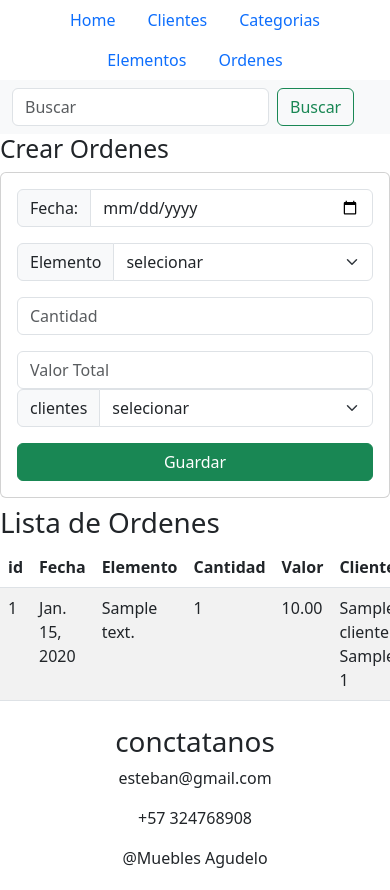
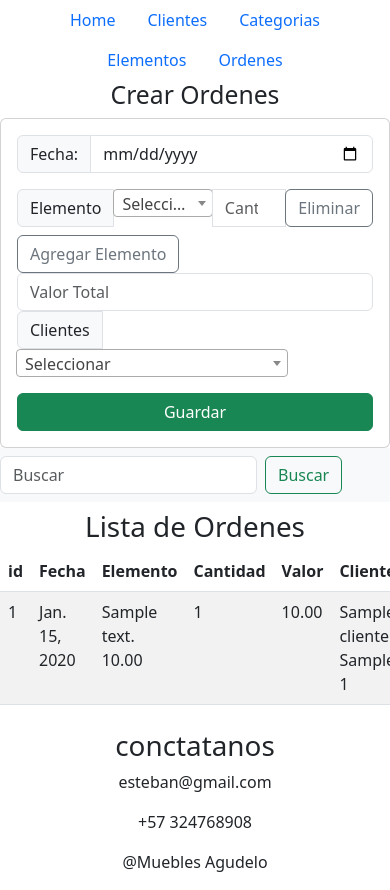
Before and after one commit to esteban4012/proyecto_web_muebleria, a Django app: page /ordenes/home/ in a window 390 px wide; the page is wider, and only the part inside the window is pictured. Before the commit the page ends 868 px from the top of that part, so only its background shows below. Run offline with Django 4.2, Linux system fonts and the light colour scheme; tables that the repository leaves empty hold one stand-in row (values such as "Sample post"); some libraries are stand-ins or nearby versions.

Commit message:
agregado select2 para agregar varios elementos

```diff
--- a/proyecto_web_muebleria/elementos/models.py
+++ b/proyecto_web_muebleria/elementos/models.py
@@ -11,4 +11,4 @@
     id_categoria = models.ForeignKey(Categoria,on_delete=models.CASCADE)
 
     def __str__(self) -> str:
-        return f" {self.descripcion}"
+        return f" {self.descripcion} {self.precio}"
--- a/proyecto_web_muebleria/elementos/templates/elementos/home.html
+++ b/proyecto_web_muebleria/elementos/templates/elementos/home.html
@@ -24,7 +24,7 @@
                     </div>
                     <div class="input-group mb-3">
                         <label class="input-group-text" for="inputGroupSelect01">categorias</label>
-                        <select class="form-select js-example-basic-single" id="selectCategoria" name="selectCategoria" required>
+                        <select class="form-select js-example-basic-single " id="selectCategoria" name="selectCategoria" required>
                             <option selected>selecionar</option>
                             {% for categoria in categorias %}
                                 <option value="{{ categoria.id }}">{{ categoria }}</option>
--- a/proyecto_web_muebleria/ordenes/templates/ordenes/home.html
+++ b/proyecto_web_muebleria/ordenes/templates/ordenes/home.html
@@ -1,44 +1,45 @@
 {% extends "proyecto_web_muebleria/base.html" %}
 
 {% block body %}
-<nav class="navbar bg-body-tertiary">
-    <div class="container-fluid">
-      <form class="d-flex" role="search" method="get" action="/ordenes/home/listarOrden/">
-        <input class="form-control me-2" type="search" placeholder="Buscar" aria-label="Search" name="buscar" value="{{request.GET.buscar}}">
-        <button class="btn btn-outline-success" type="submit">Buscar</button>
-      </form>
-    </div>
-</nav>
+
 <div class="row">
-    <div class="col-sm-12 col-md-6 col-lg-4 col-xl-4">
-        <h2>Crear Ordenes</h2>
+    <div class="col-md-6 offset-md-3">
+        <div class="text-center"><h2>Crear Ordenes</h2></div>
         <div class="card">
             <div class="card-body">
-                <form action="/ordenes/home/crearOrden/" method="post"> {% csrf_token %}
+                <form action="/ordenes/home/crearOrden/" method="post" id="formularioOrden"> {% csrf_token %}
                     <div class="input-group mb-3">
                         <label class="input-group-text" for="fecha">Fecha:</label>
                         <input class="form-control" type="date" id="fecha" name="fecha">
                     </div>
-                    <div class="input-group mb-3">
+                    <div id="contenedorElementos">
+                        <div class="input-group input-group-elemento">
                             <label class="input-group-text" for="inputGroupSelect01">Elemento</label>
-                        <select class="form-select" id="idElemento" name="idElemento" required>
-                            <option selected>selecionar</option>
+                            <select class="form-select js-example-basic-single" name="idElemento" required>
+                                <option value="">Seleccionar</option>
                                 {% for e in elemento %}
                                     <option value="{{ e.id }}">{{ e }}</option>
                                 {% endfor %}
                             </select>
+
+                            <input type="number" name="numCantidad" class="form-control" placeholder="Cantidad" min="1" required>
+                            <div class="input-group-append">
+                                <button type="button" class="btn btn-outline-secondary btnEliminarElemento">Eliminar</button>
                             </div>
-                    <div class="input-group mb-3">
-                        <input type="number" id="numCantidad" name="numCantidad" class="form-control" placeholder="Cantidad"  min="1" required>
+                        </div>
+                    </div>
+
+                    <div class="input-group mt-2">
+                        <button type="button" class="btn btn-outline-secondary" id="btnAgregarElemento">Agregar Elemento</button>
                     </div>
 
                     <div class="form-group">
-                        <input type="number" id="numValor" name="numValor" class="form-control" placeholder="Valor Total"  min="1" required>
+                        <input type="number" id="numValor" name="numValor" class="form-control" placeholder="Valor Total" min="1" required>
                     </div>
                     <div class="input-group mb-3">
-                        <label class="input-group-text" for="inputGroupSelect01">clientes</label>
-                        <select class="form-select" id="idCliente" name="idCliente" required>
-                            <option selected>selecionar</option>
+                        <label class="input-group-text" for="inputGroupSelect01">Clientes</label>
+                        <select class="form-select js-example-basic-single" name="idCliente" required>
+                            <option value="">Seleccionar</option>
                             {% for cliente in clientes %}
                                 <option value="{{ cliente.id }}">{{ cliente }}</option>
                             {% endfor %}
@@ -51,9 +52,17 @@
             </div>
         </div>
     </div>
-    <div class="col-sm-12 col-md-6 col-lg-8 col-xl-8">
+    <nav class="navbar bg-body-tertiary">
+        <div class="container-fluid">
+            <form class="d-flex" role="search" method="get" action="/ordenes/home/listarOrden/" id="formularioOrden">
+                <input class="form-control me-2" type="search" placeholder="Buscar" aria-label="Search" name="buscar" value="{{request.GET.buscar}}">
+                <button class="btn btn-outline-success" type="submit">Buscar</button>
+            </form>
+        </div>
+    </nav>
+    <div class="col-md-12">
         <div class="table-responsive py-2">
-            <h1>Lista de Ordenes</h1>
+            <div class="text-center"><h1>Lista de Ordenes</h1></div>
             <table class="table table-striped">
                 <thead>
                     <tr>
@@ -91,4 +100,49 @@
     </div>
 </div>
 
+<script src="https://cdn.jsdelivr.net/npm/select2@4.1.0-rc.0/dist/js/select2.min.js"></script>
+<script>
+    $(document).ready(function() {
+        $('.js-example-basic-single').select2();
+
+        const btnAgregarElemento = document.getElementById('btnAgregarElemento');
+        const formulario = document.getElementById('formularioOrden');
+        let contadorSelect = 1;
+
+        btnAgregarElemento.addEventListener('click', function() {
+            agregarElemento();
+        });
+
+        function agregarElemento() {
+            const contenedorElementos = document.getElementById('contenedorElementos');
+            const nuevoElemento = document.createElement('div');
+            nuevoElemento.className = 'input-group input-group-elemento';
+
+            nuevoElemento.innerHTML = `
+                <label class="input-group-text" for="inputGroupSelect01">Elemento</label>
+                <select class="form-select js-example-basic-single" name="idElemento" required>
+                    <option value="">Seleccionar</option>
+                    {% for e in elemento %}
+                        <option value="{{ e.id }}">{{ e }}</option>
+                    {% endfor %}
+                </select>
+
+                <input type="number" name="numCantidad" class="form-control" placeholder="Cantidad" min="1" required>
+                <div class="input-group-append">
+                    <button type="button" class="btn btn-outline-secondary btnEliminarElemento">Eliminar</button>
+                </div>
+            `;
+
+            contenedorElementos.appendChild(nuevoElemento);
+
+            // Inicializar el nuevo select2
+            $('.js-example-basic-single').select2();
+        }
+
+        $(document).on('click', '.btnEliminarElemento', function() {
+            $(this).closest('.input-group-elemento').remove();
+        });
+    });
+</script>
+
 {% endblock %}
```
Also changed, not shown: proyecto_web_muebleria/ordenes/templates/ordenes/editarOrden.html (+8 -2 lines). Lines whose indentation alone changed are shown as unchanged.
